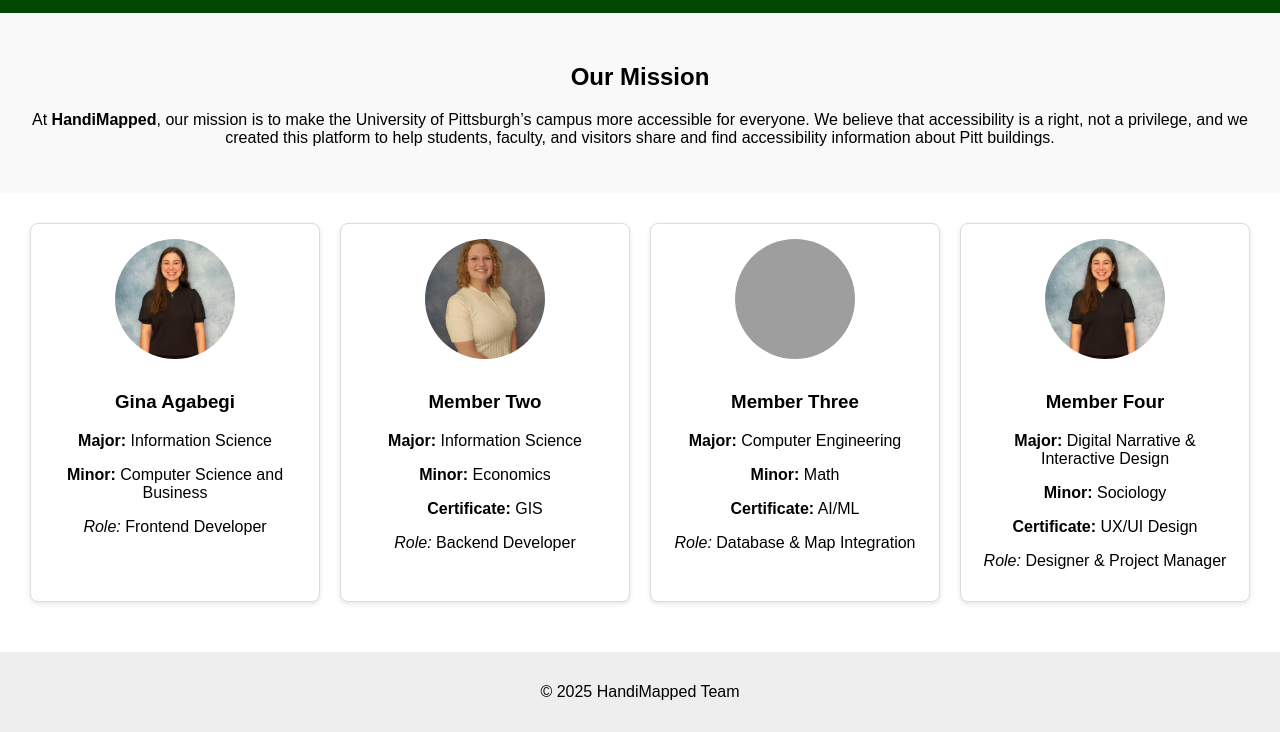
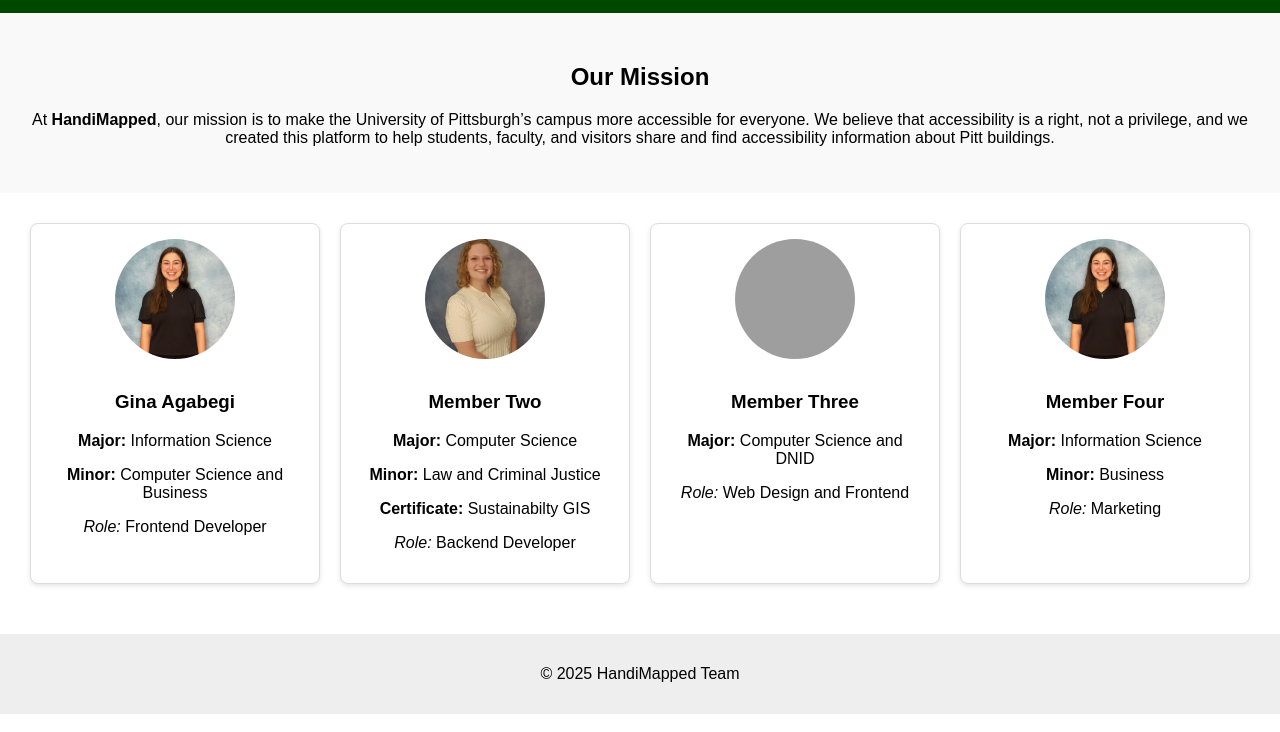
Before and after one commit to mebrown44/HandiMapped, a plain HTML site: page about.html in a window 1280 px wide. Shown: the part 115-847 px from the top of the page. Drawn offline with Linux system fonts and the light colour scheme; grey boxes are pictures that could not be loaded.

Commit message:
now done

```diff
--- a/about.html
+++ b/about.html
@@ -90,9 +90,9 @@
     <div class="member">
       <img src="margo.png" alt="Margo">
       <h3>Member Two</h3>
-      <p><b>Major:</b> Information Science</p>
-      <p><b>Minor:</b> Economics</p>
-      <p><b>Certificate:</b> GIS</p>
+      <p><b>Major:</b> Computer Science</p>
+      <p><b>Minor:</b> Law and Criminal Justice</p>
+      <p><b>Certificate:</b> Sustainabilty GIS</p>
       <p><i>Role:</i> Backend Developer</p>
     </div>
 
@@ -100,20 +100,17 @@
     <div class="member">
       <img src="chloe.png" alt="Chloe">
       <h3>Member Three</h3>
-      <p><b>Major:</b> Computer Engineering</p>
-      <p><b>Minor:</b> Math</p>
-      <p><b>Certificate:</b> AI/ML</p>
-      <p><i>Role:</i> Database & Map Integration</p>
+      <p><b>Major:</b> Computer Science and DNID</p>
+      <p><i>Role:</i> Web Design and Frontend</p>
     </div>
 
     <!-- Member 4 -->
     <div class="member">
       <img src="gina.png" alt="Erika">
       <h3>Member Four</h3>
-      <p><b>Major:</b> Digital Narrative & Interactive Design</p>
-      <p><b>Minor:</b> Sociology</p>
-      <p><b>Certificate:</b> UX/UI Design</p>
-      <p><i>Role:</i> Designer & Project Manager</p>
+      <p><b>Major:</b> Information Science</p>
+      <p><b>Minor:</b> Business</p>
+      <p><i>Role:</i> Marketing</p>
     </div>
   </section>
 
```
